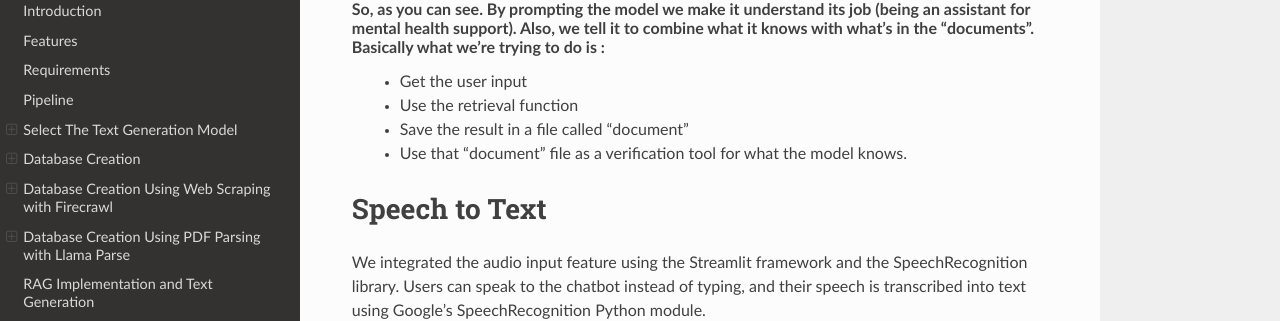
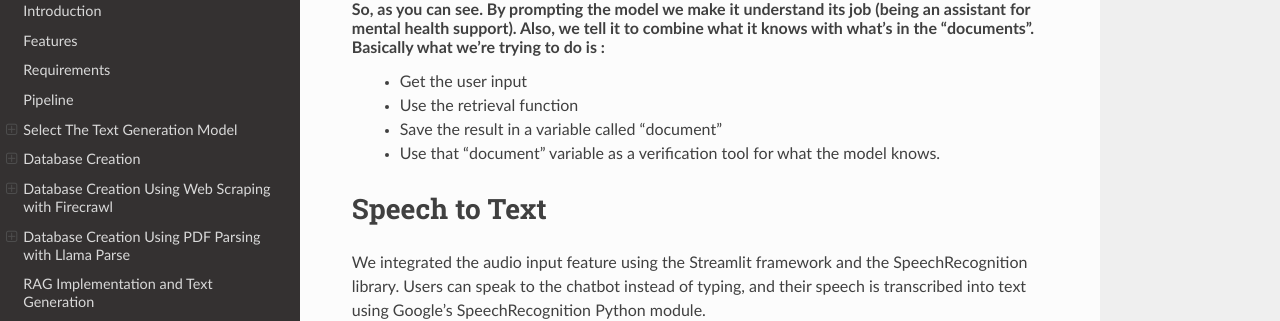
Before and after one commit to HyperMXD/TheraBot, a Sphinx documentation site: the page built from source/index.rst, in a window 1280 px wide and 900 px high, scrolled down 18786 px. Shown: the part 138-459 px from the top of the window. Built offline with Sphinx 7.4.7 and the Read the Docs theme 3.1.0, drawn with Linux system fonts in a browser that asks for light colours.

Commit message:
Update index.rst

```diff
--- a/source/index.rst
+++ b/source/index.rst
@@ -809,8 +809,8 @@ There are many ways to do that, we can for example make a verification function
 So, as you can see. By prompting the model we make it understand its job (being an assistant for mental health support). Also, we tell it to combine what it knows with what's in the "documents". Basically what we're trying to do is :
 	- Get the user input
 	- Use the retrieval function
-	- Save the result in a file called "document"
-	- Use that "document" file as a verification tool for what the model knows.
+	- Save the result in a variable called "document"
+	- Use that "document" variable as a verification tool for what the model knows.
 
 
 Speech to Text
```
